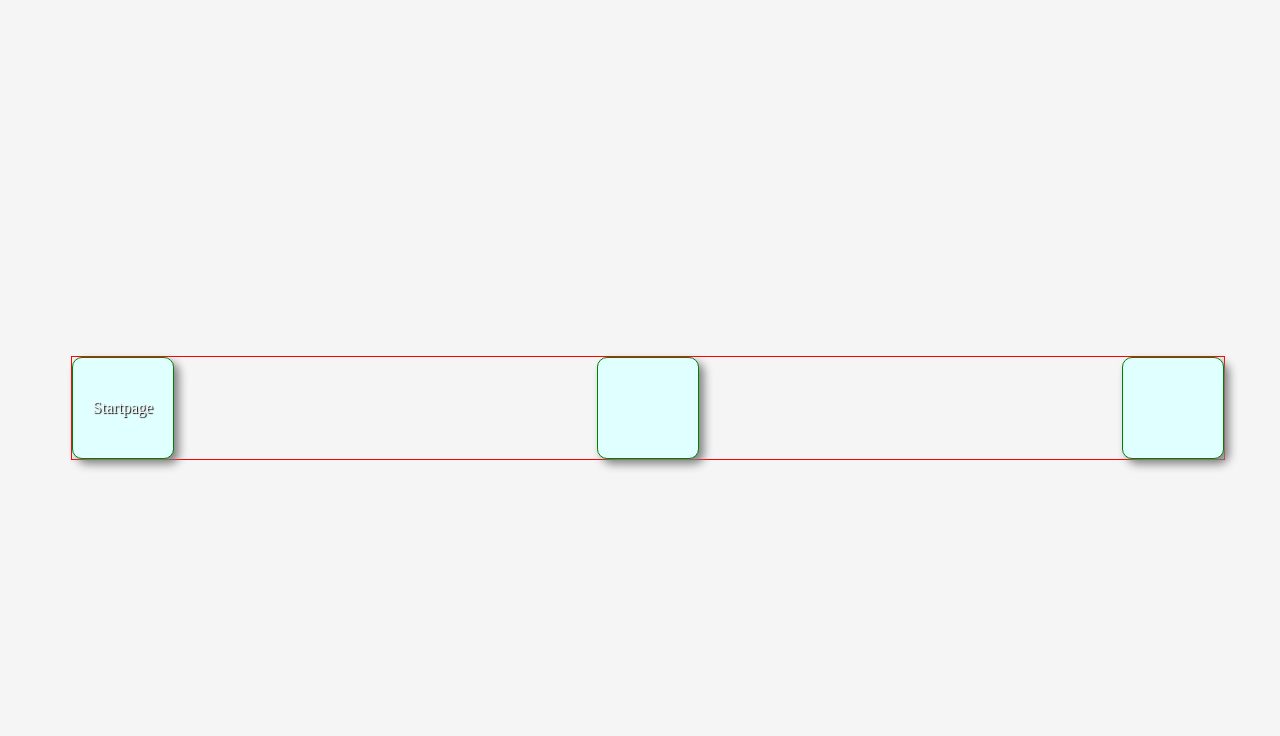
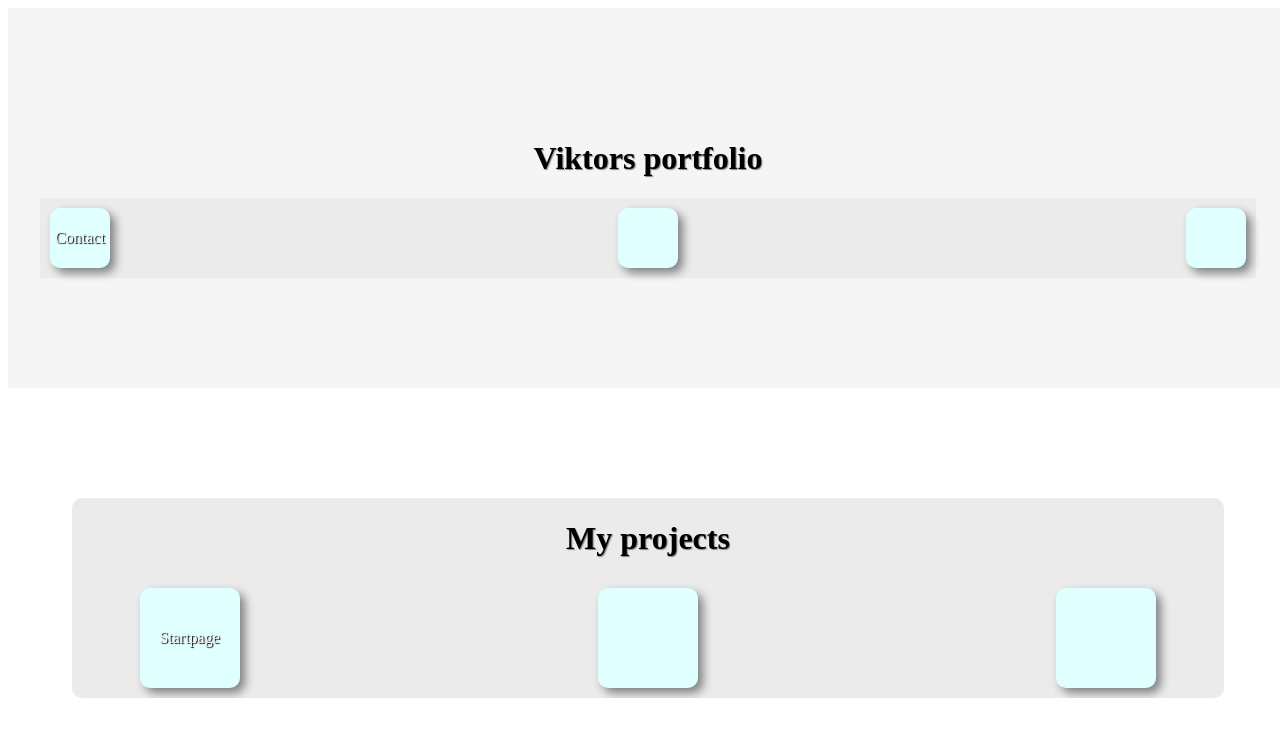
Before and after one commit to ViktorJonsson95/portfolio, a plain HTML site: page index.html in a window 1280 px wide. Drawn offline with Linux system fonts and the light colour scheme.

Commit message:
fler style ändringar

```diff
--- a/index.html
+++ b/index.html
@@ -9,11 +9,26 @@
 </head>
 
 <body>
+    <div class="top">
+        <h1 class="viktorPortfolio">Viktors portfolio</h1>
+        <div class="navContainer">
+            <div class=" navBox contact" onclick="openLink('https://viktorjonsson95.github.io/startpage/')">
+                Contact
+            </div>
+            <div class=" navBox placeholder"></div>
+            <div class=" navBox placeholder"></div>
+        </div>
+    </div>
     <div class="main">
-        <div class=" box startpage" onclick="openLink('https://viktorjonsson95.github.io/startpage/')">Startpage</div>
-        <div class=" box placeholder"></div>
-        <div class=" box placeholder"></div>
+        <h1 class="myProjects">My projects</h1>
+        <div class="projectsContainer">
+            <div class=" box startpage" onclick="openLink('https://viktorjonsson95.github.io/startpage/')">Startpage
+            </div>
+            <div class=" box placeholder"></div>
+            <div class=" box placeholder"></div>
+        </div>
     </div>
+
 
     <script src="script.js"></script>
 </body>
--- a/style.css
+++ b/style.css
@@ -1,24 +1,107 @@
+/* ----------GENERAL---------------- */
+* {
+    box-sizing: border-box;
+
+}
+
 body {
     overflow: hidden;
     position: absolute;
     width: 100%;
     height: 100%;
     display: flex;
+    background: white;
+    flex-wrap: wrap;
+
+}
+
+h1 {
+    /* border: 1px solid blue; */
+    white-space: nowrap;
+}
+
+/* -------------------------------- */
+
+
+/* ----------TOP PART------------ */
+.top {
+    /* border: 1px solid black; */
+    display: flex;
+    width: 100%;
+    justify-content: center;
+    flex-direction: column;
+    text-align: center;
     background: whitesmoke;
 }
 
-.main {
-    border: 1px solid red;
-    display: flex;
-    width: 90%;
-    margin: auto;
-    justify-content: space-between;
-    align-items: center;
+.viktorPortfolio {
+    display: inline;
+    text-shadow: 1px 1px 1px gray;
     background: whitesmoke;
 }
 
+.navContainer {
+    /* border: 1px solid red; */
+    display: flex;
+    width: 95%;
+    margin-left: auto;
+    margin-right: auto;
+    justify-content: space-between;
+    align-items: center;
+    background: rgb(235, 235, 235);
+    padding: 10px;
+}
+
+.navBox {
+    /* border: 1px solid green; */
+    width: 60px;
+    height: 60px;
+    border-radius: 10px;
+    transition: all 0.5s ease;
+    box-shadow: 5px 5px 10px grey;
+    background: lightcyan;
+    text-transform: capitalize;
+    color: whitesmoke;
+    text-shadow: 1px 1px 1px black;
+    text-align: center;
+    align-content: center;
+}
+
+/* ---------------------------------- */
+
+/* -------------MAIN PART-------------- */
+.main {
+    /* border: 1px solid green; */
+    overflow: hidden;
+    width: 90%;
+    display: flex;
+    background: rgb(235, 235, 235);
+    flex-direction: column;
+    margin: auto;
+    border-radius: 10px;
+}
+
+.myProjects {
+    display: block;
+    text-align: center;
+    background: rgb(235, 235, 235);
+    text-shadow: 1px 1px 1px gray;
+}
+
+.projectsContainer {
+    /* border: 1px solid red; */
+    display: flex;
+    width: 90%;
+    margin-left: auto;
+    margin-right: auto;
+    justify-content: space-between;
+    align-items: center;
+    background: rgb(235, 235, 235);
+    padding: 10px;
+}
+
 .box {
-    border: 1px solid green;
+    /* border: 1px solid green; */
     width: 100px;
     height: 100px;
     border-radius: 10px;
@@ -36,14 +119,18 @@ body {
     scale: 1.1;
 }
 
-@media(max-width: 350px) {
+/* ------------------------------------- */
+@media(max-width: 400px) {
 
-    .main {
+    .projectsContainer {
         flex-direction: column;
         gap: 10px;
         justify-content: center;
         margin: auto;
     }
 
+    .box {
+        width: 90%;
+    }
 
 }
```
